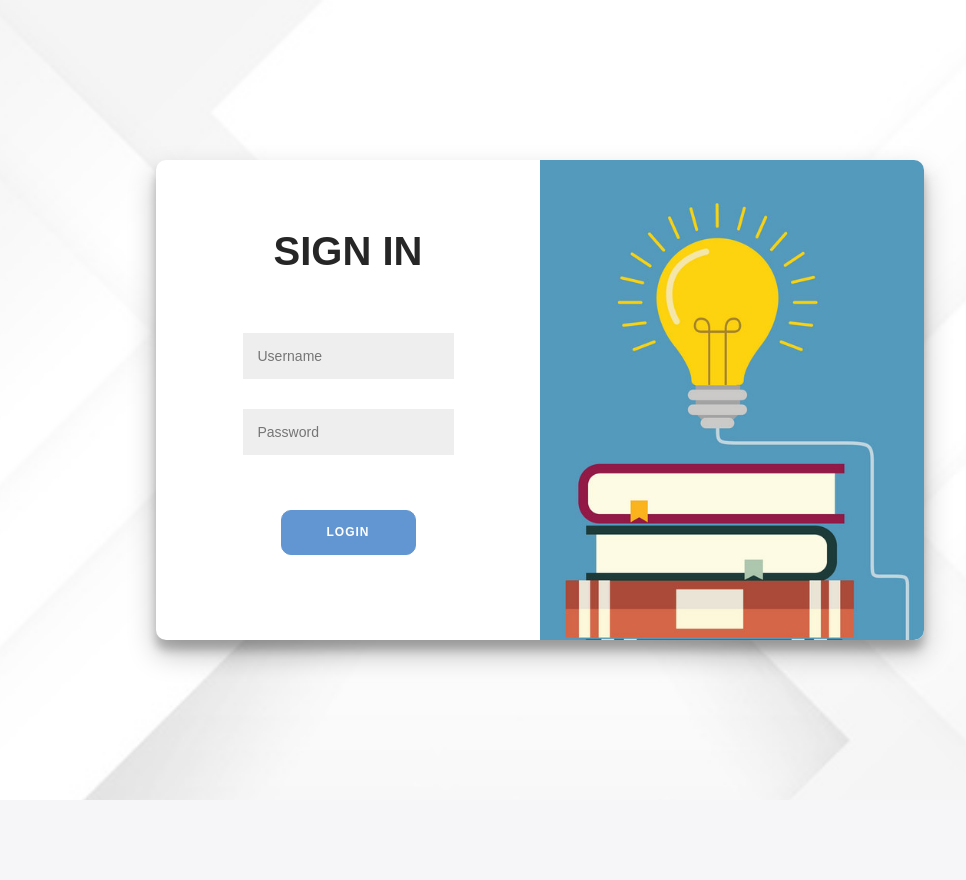
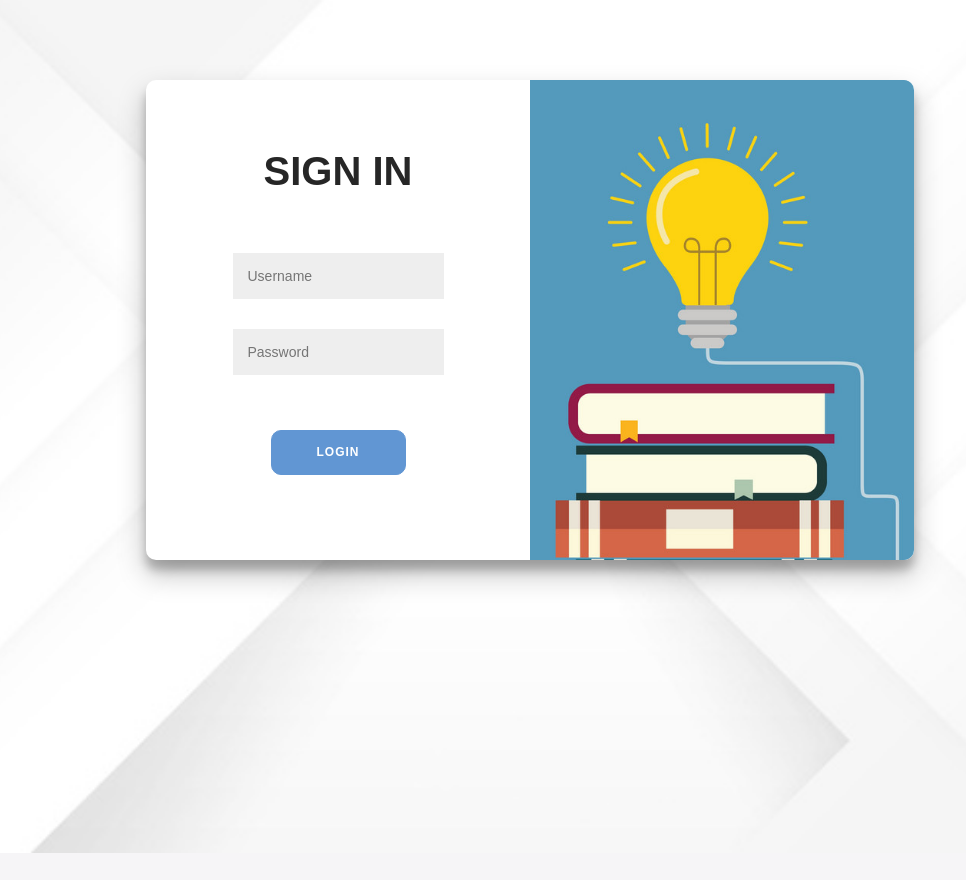
Before and after one commit to 2021FIT-SQA/proj-sqa-frontend, a React (Create React App) app: page /login in a window 1280 px wide. Shown: the whole page, without its empty margins (110-1076 px from the left). Before the commit the page ends 800 px from the top, so only its background shows below. Built offline with nearby package versions, Linux system fonts and the light colour scheme; no server answers.

Commit message:
Check it =)))

```diff
--- a/src/layout/full-layout/FullLayoutPage.css
+++ /dev/null
@@ -1,10 +0,0 @@
-body {
-	background: #f6f5f7;
-    background-repeat: no-repeat;
-    background-size: cover;
-	justify-content: center;
-	align-items: center;
-	flex-direction: column;
-	font-family: 'Montserrat', sans-serif;
-	height: 100vh;
-}
--- a/src/layout/full-layout/FullLayoutPage.js
+++ b/src/layout/full-layout/FullLayoutPage.js
@@ -1,6 +1,5 @@
 import React from 'react'
 import { BrowserRouter as Router ,Route, useRouteMatch, Switch } from 'react-router-dom'
-import './FullLayoutPage.css';
 import { Layout } from 'antd';
 import { SiderComponent } from '../sider/SiderComponent'
 import {
--- a/src/layout/landing/LandingComponent.js
+++ b/src/layout/landing/LandingComponent.js
@@ -13,7 +13,7 @@ const LandingComponent = ({isAuthenticated}) => {
     return (
         <div>
             {/* Code here */}
-            <Link to='/login'><button>Login</button></Link>
+            <Link to='/login'><button class="bLogin">Login</button></Link>
 
         </div>
     )
--- a/src/layout/landing/LandingComponent.styles.scss
+++ b/src/layout/landing/LandingComponent.styles.scss
@@ -2,3 +2,7 @@
     font-size: 50px;
     color: plum;
 }
+.bLogin{
+    margin-top: 22%;
+    margin-left: 45%;
+}
--- a/src/shared/login/LoginComponent.styles.css
+++ b/src/shared/login/LoginComponent.styles.css
@@ -4,13 +4,11 @@ body {
     background-image: url("bg.jpg");
     background-repeat: no-repeat;
     background-size: cover;
-	display: flex;
 	justify-content: center;
 	align-items: center;
 	flex-direction: column;
 	font-family: 'Montserrat', sans-serif;
 	height: 100vh;
-	margin: 0 0 50px 10px;
 }
 
 h1 {
@@ -77,6 +75,8 @@ input {
 	width: 768px;
 	max-width: 100%;
 	min-height: 480px;
+	margin: auto;
+	margin-top: 80px;
 }
 
 .form-container {
```
